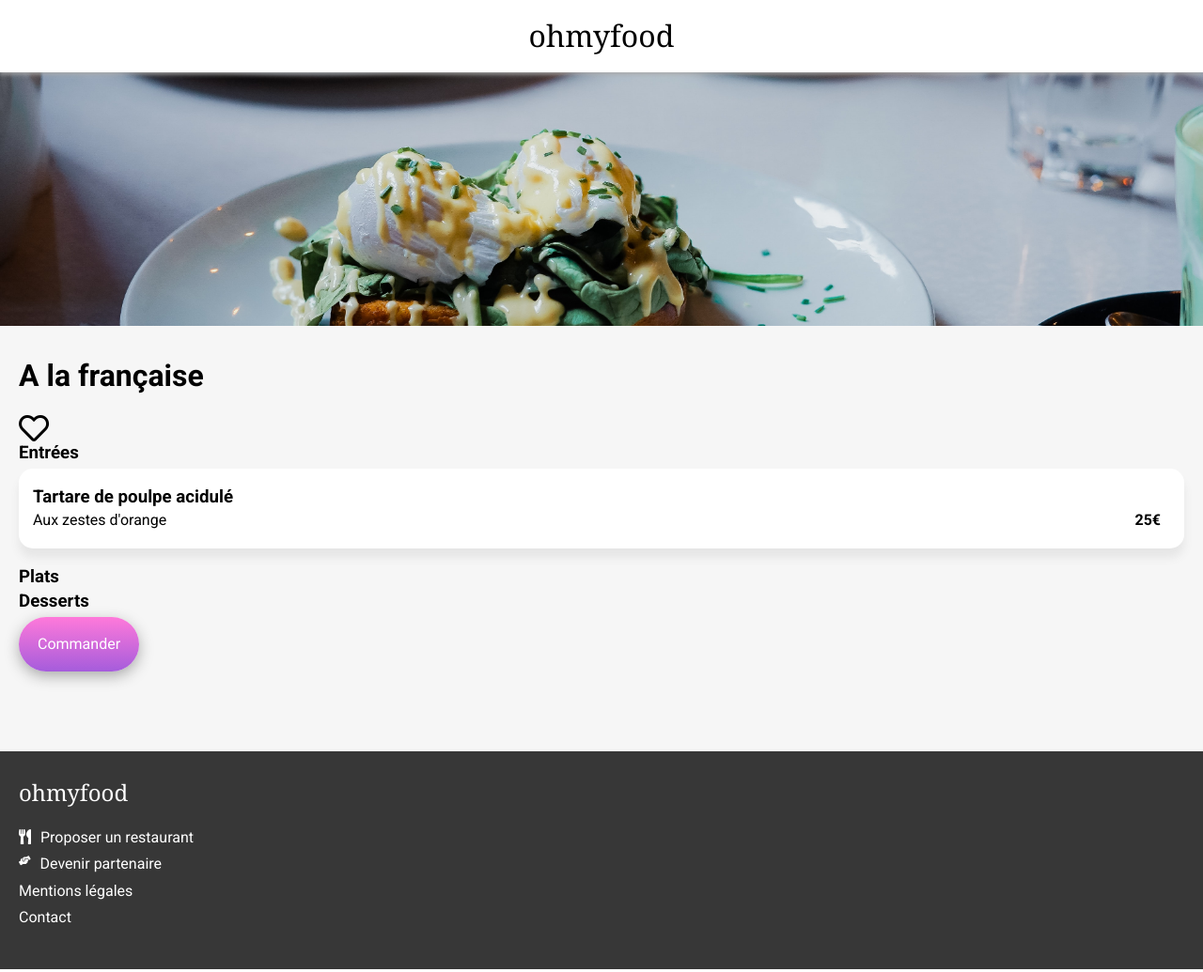
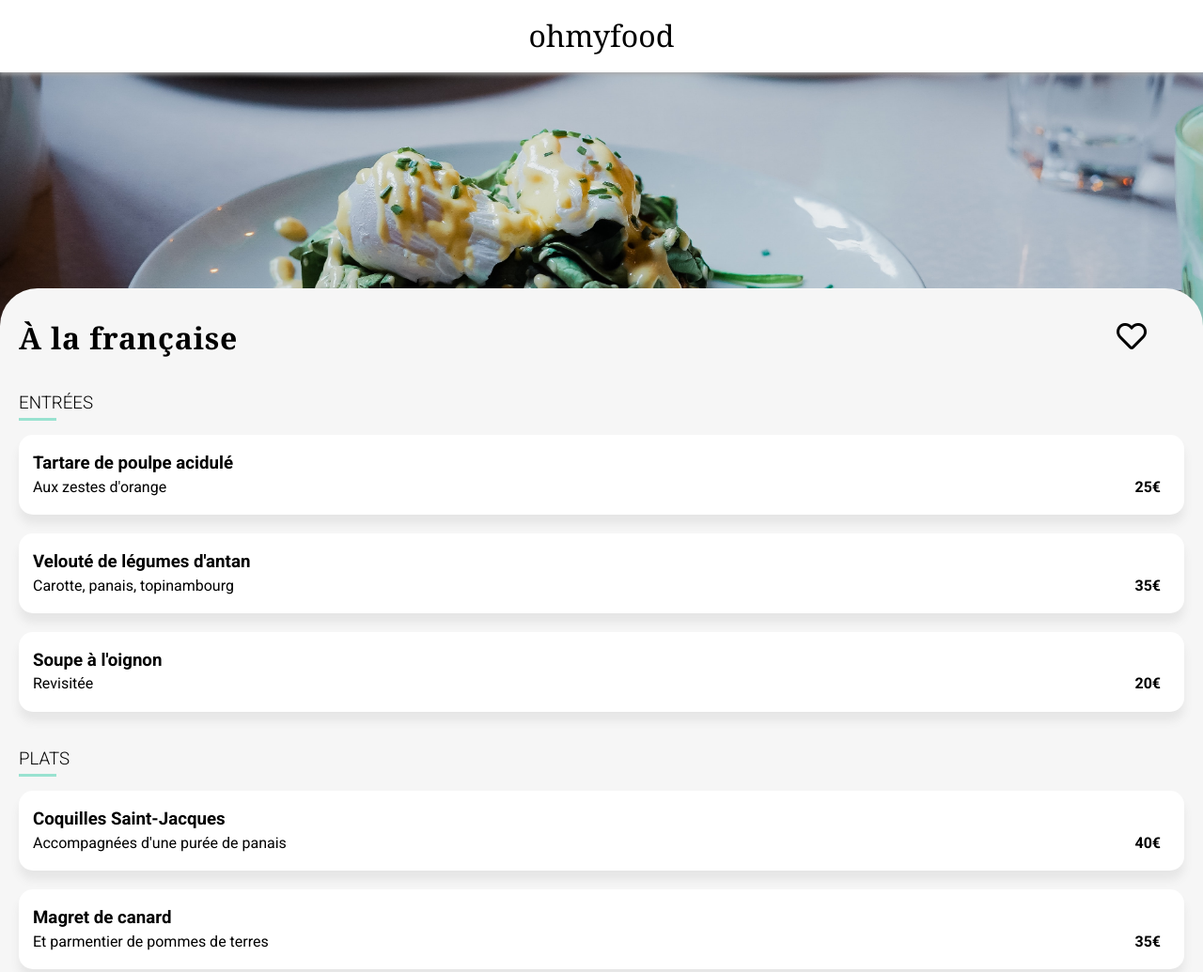
Before and after one commit to reuby-dev/DelphineBertrand_3_22122020, a website: page build/menu-a-la-francaise.html in a window 1280 px wide. Shown: the top 1035 px of the page at 94% size. Drawn offline with Linux system fonts and the light colour scheme; a web font is replaced by a local one.

Commit message:
page menu terminée

```diff
--- a/css/base/_base.scss
+++ b/css/base/_base.scss
@@ -16,6 +16,24 @@
     padding: 0;
   }
 
+  h1 {
+    margin:0;
+  }
+
+  h2 {
+    margin-top: 0;
+    margin-bottom: 30px;
+  }
+
+  h3 {
+    margin-top: 0;
+    margin-bottom: 5px;
+  }
+
+  p {
+    margin: 0;
+  }
+
   input, button {
     outline: 0;
   }
--- a/css/base/_typography.scss
+++ b/css/base/_typography.scss
@@ -3,36 +3,23 @@
  @import url(https://fonts.googleapis.com/css2?family=Roboto:wght@100;300;400;700&display=swap);
  @import url(https://fonts.googleapis.com/css2?family=Shrikhand&display=swap);
 
-//typography grid
 
-$font-family-sans-serif: 'Roboto', Helvetica, Arial, sans-serif;
-$font-family-serif: 'Shrikhand', Georgia, serif;
-
-$font-weight-thin: 100;
-$font-weight-light: 300;
-$font-weight-regular: 400;
-$font-weight-bold: 700;
-
+ //typography comportment
 body {
   font-family: $font-family-sans-serif;
   font-weight: $font-weight-regular;
   font-size: 1rem;
 }
 
-h1 {
-  margin-top:0;
+//typography comportement in menu page
+
+.menu__title-restaurant {
+  font-family: $font-family-serif;
+  letter-spacing: 0.05rem;
 }
 
-h2 {
-  margin-top: 0;
-  margin-bottom: 30px;
+.menu__title {
+  font-weight: $font-weight-light;
+  text-transform: uppercase;
+  margin-top: 40px;
 }
-
-h3 {
-  margin-top: 0;
-  margin-bottom: 5px;
-}
-
-p {
-  margin: 0;
-}
--- a/css/components/_buttons.scss
+++ b/css/components/_buttons.scss
@@ -15,6 +15,10 @@
     .button-active__text {
         color: white;
     }
+}
+
+.button-active--larger {
+    padding: 20px 50px;
 }
 
 //bouton avec étapes
--- a/css/components/_cards.scss
+++ b/css/components/_cards.scss
@@ -31,8 +31,7 @@
     }
 }
 
-//si l'icone est à droite d'un texte, ajouter un margin left)
-.card-restaurant__text + .card-restaurant__icon {
+.card-restaurant__icon {
     margin-left: auto;
 }
 
--- a/css/pages/_menu.scss
+++ b/css/pages/_menu.scss
@@ -1,12 +1,46 @@
 .figure {
     height: 270px;
-}
 
-.figure__img {
-    @extend .img-size;
+    .figure__img {
+        @extend .img-size;
+    }
 }
 
 .menu {
+    position: relative;
+    z-index:1;
+    top: -40px;
     background-color: $grey;
+    border-radius: 40px 40px 0 0;
     padding: 35px 20px 85px 20px;
+    margin-bottom:-40px;
 }
+
+.menu__title-container {
+    display: flex;
+    padding-right: 40px;
+}
+
+.menu__hilighted {
+    width: 40px;
+    border-bottom: solid 3px $tertiary-color;
+    margin-bottom: 15px;
+}
+
+.container-button {
+    margin-top: 50px;
+    text-align: center;
+}
+
+//typography comportement in menu page
+
+.menu__title-restaurant {
+    font-family: $font-family-serif;
+    letter-spacing: 0.05rem;
+  }
+
+  .menu__title {
+    font-weight: $font-weight-light;
+    text-transform: uppercase;
+    margin-top: 40px;
+  }
--- a/css/utils/_variables.scss
+++ b/css/utils/_variables.scss
@@ -17,6 +17,16 @@
 $grey: rgb(246,246,246);
 $grey-icon: rgb(126,126,126);
 
+//typography
+
+$font-family-sans-serif: 'Roboto', Helvetica, Arial, sans-serif;
+$font-family-serif: 'Shrikhand', Georgia, serif;
+
+$font-weight-thin: 100;
+$font-weight-light: 300;
+$font-weight-regular: 400;
+$font-weight-bold: 700;
+
 //step round size
 $step__round-size: 25px;
 
```
Also changed, not shown: build/menu-a-la-francaise.html, build/style.css.
